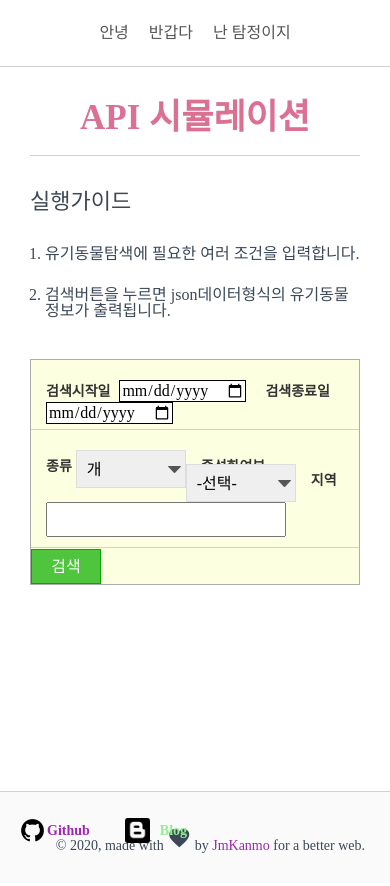
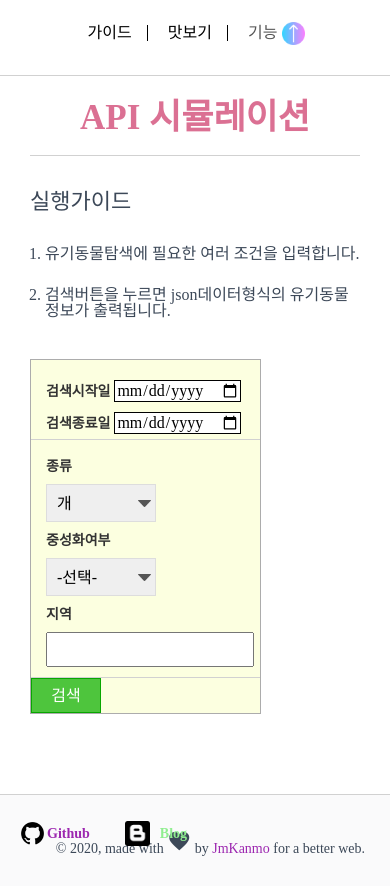
Before and after one commit to JmKanmo/PetService_Web, a Flask app: page /bp/execute in a window 390 px wide. Before the commit the page ends 853 px from the top, so only its background shows below. Run offline with Flask 2, Linux system fonts and the light colour scheme; some libraries are stand-ins or nearby versions.

Commit message:
반응형웹(수정 및 개선)

```diff
--- a/static/css/execution_template_style.css
+++ b/static/css/execution_template_style.css
@@ -53,9 +53,9 @@ ol {
 
 .search_form {
     position: relative;
-    padding-bottom: 36px;
+    padding-bottom: 35px;
     border: 1px solid #acacac;
-    margin: 0 auto;
+    width: 70%;
     background: rgba(245, 255, 149, 0.29);
 }
 
@@ -76,42 +76,33 @@ ol {
     font-size: 14px;
 }
 
-.search_form label {
-    padding-right: 5px;
-}
-
-.search_form .end_day {
-    margin-left: 15px;
-}
-
 .search_form .condition_form {
-    margin-top: 20px;
+    margin-top: 10px;
     padding: 0 0 10px 15px;
     border-bottom: 1px solid #d1d1d1;
 }
 
 .condition_form label {
     position: relative;
-    float: left;
     padding-right: 4px;
     top: 10px;
+    padding-bottom: 20px;
 }
 
 .condition_form .newtralization_label {
-    margin-left: 15px;
+    padding-bottom: 20px;
 }
 
 .condition_form .location_label {
-    margin-left: 15px;
+    padding-bottom: 20px;
 }
 
 .condition_form .location_input {
-    width: 240px;
     height: 35px;
+    display: block;
 }
 
 .search_form .kinds_box {
-    float: left;
     position: relative;
     width: 110px;
     height: 38px;
--- a/static/css/guide_template_style.css
+++ b/static/css/guide_template_style.css
@@ -26,7 +26,7 @@
 .api_list {
     font-weight: bold;
     list-style: disc;
-    padding: 35px 0 35px 100px;
+    margin-left: 15px;
 }
 
 .api_list .title {
@@ -55,6 +55,7 @@
 .json_description li .json_img {
     margin-top: 20px;
     border: 1px solid #d1d1d1;
+    width: 100%;
 }
 
 .ra_list {
--- a/static/css/main_template_style.css
+++ b/static/css/main_template_style.css
@@ -84,12 +84,8 @@
     display: none;
 }
 
-.menu_list li {
+.menu_list .menu_item {
     float: left;
-}
-
-.menu_list li:nth-child(n+2) {
-    margin-left: 80px;
 }
 
 .main-panel .myfooter {
@@ -159,12 +155,61 @@ screen and (max-height:991px) and(orientation:landscape) {
         border-left: none;
         border-right: none;
     }
+
+    .menu_list .menu_item a {
+        color: black;
+    }
+
+    .menu_list .menu_item:nth-child(-n+2) {
+        padding-right: 40px;
+        border-right: 1px solid black;
+    }
+
+    .menu_list .menu_item:nth-child(n+2) {
+        margin-left: 40px;
+    }
+
+    .menu_utilize a {
+        float: left;
+    }
+
+    .up_down_Btn {
+        float: right;
+        position: relative;
+        width: 25px;
+        height: 25px;
+        top: -3px;
+        left: 5px;
+        cursor: pointer;
+    }
+
+    .up_down_Btn img {
+        width: 90%;
+        height: 90%;
+    }
+
+    .Apiuse_list {
+        display: none;
+        padding: 10px;
+        background-color: #FFEB3B;
+        border: 1px solid #FF9800;
+    }
+
+    .utilize_list a {
+        color: #673AB7;
+        font-size: 16px;
+    }
 }
 
 @media screen and (max-width: 404px),
 screen and (max-height: 404px) and (orientation: landscape) {
 
-    .menu_list li:nth-child(n+2) {
+    .menu_list .menu_item:nth-child(n+2) {
         margin-left: 20px;
     }
+
+    .menu_list .menu_item:nth-child(-n+2) {
+        padding-right: 15px;
+        border-right: 1px solid black;
+    }
 }
--- a/static/js/main_template_script.js
+++ b/static/js/main_template_script.js
@@ -1,5 +1,4 @@
 var isOpen = false;
-
 
 function utilize_over() {
     if (document.getElementById("Apiuse_list").style.display == '') {
@@ -27,3 +26,34 @@ function utilize_out() {
         document.getElementById("Apiuse_list").style.display = '';
     }
 }
+
+
+var isOpen_s = false;
+
+
+function utilize_over_s() {
+    if (document.getElementById("Apiuse_list_s").style.display == '') {
+        isOpen_s = true;
+        document.getElementById("Apiuse_list_s").style.display = 'block';
+        $("#up_down_img_s").attr("src", "../static/images/down-arrow.png");
+    }
+}
+
+function up_down_func_s() {
+    if (document.getElementById("Apiuse_list_s").style.display == 'block') {
+        document.getElementById("Apiuse_list_s").style.display = '';
+        clicked_s = true;
+        isOpen_s = false;
+        $("#up_down_img_s").attr("src", "../static/images/up-arrow.png");
+    } else {
+        isOpen_s = true;
+        document.getElementById("Apiuse_list_s").style.display = 'block';
+        $("#up_down_img_s").attr("src", "../static/images/down-arrow.png");
+    }
+}
+
+function utilize_out_s() {
+    if (isOpen_s == false) {
+        document.getElementById("Apiuse_list_s").style.display = '';
+    }
+}
--- a/static/js/map_script.js
+++ b/static/js/map_script.js
@@ -264,7 +264,7 @@ function add_animal_list(animal_list) {
         li_list[i] = document.createElement('li');
         li_list[i].className = 'animal';
         li_list[i].style.cssFloat = "left";
-        li_list[i].style.width = '25%';
+        // li_list[i].style.width = '25%';
         li_list[i].style.height = '222.2px';
         li_list[i].style.maxHeight = '223px';
         li_list[i].style.overflowY = 'auto';
--- a/templates/execution_template.html
+++ b/templates/execution_template.html
@@ -28,13 +28,18 @@
 
         <form action="/bp/execute" class="search_form" method="POST">
             <div class="date_form">
+                <div style="margin-bottom: 10px;">
                     <label for="start_day" class="start_day">검색시작일</label>
                     <input type='date' id="start_day" name="start_day" placeholder=" YYYY-MM-DD" />
+                </div>
+                <div>
                     <label for="end_day" class="end_day">검색종료일</label>
                     <input type='date' id="end_day" name="end_day" placeholder=" YYYY-MM-DD" />
                 </div>
+            </div>
 
             <div class="condition_form clear_fix">
+                <div class="clear_fix">
                     <label style="display: block;" for="kinds">종류</label>
                     <div class="kinds_box">
                         <select class="kinds" name="animal_kinds" id="kinds">
@@ -43,7 +48,9 @@
                             <option value="429900">기타</option>
                         </select>
                     </div>
+                </div>
 
+                <div class="clear_fix">
                     <label class="newtralization_label" for="newtralization">중성화여부</label>
                     <div class="kinds_box">
                         <select class="kinds" id="newtralization" name="newtralization_kinds">
@@ -52,9 +59,12 @@
                             <option value="N">아니오</option>
                         </select>
                     </div>
+                </div>
 
+                <div class="clear_fix">
                     <label class="location_label" for="location">지역</label>
                     <input type="text" id="location" class="location_input" name="location">
+                </div>
             </div>
             <input class="search_btn" type="submit" value="검색" title="조건에 맞는 동물을 검색합니다.">
         </form>
--- a/templates/main_template.html
+++ b/templates/main_template.html
@@ -58,14 +58,14 @@
                     <li class="nav-item {% if nav_menu == 'guide' %}active{% endif%}">
                         <a class="nav-link" href="/bp/guide">
                             <i class="material-icons">help_outline</i>
-                            <p>API 설명</p>
+                            <p>가이드</p>
                         </a>
                     </li>
 
                     <li class="nav-item {% if nav_menu == 'execute' %}active{% endif%}">
                         <a class="nav-link" href="/bp/execute">
                             <i class="material-icons">play_arrow</i>
-                            <p>API 실행</p>
+                            <p>맛보기</p>
                         </a>
                     </li>
 
@@ -73,7 +73,7 @@
                         <a class="nav-link utilize" style="margin-right: 115px; padding-right: 0;"
                             onmouseover="utilize_over()" onmouseout="utilize_out()">
                             <i class="material-icons">mood</i>
-                            <p>API 활용</p>
+                            <p>기능</p>
                         </a>
 
                         <div class="up_down_Btn" onclick="up_down_func()" title="API활용메뉴가 표시됩니다.">
@@ -104,16 +104,39 @@
             <!-- Navbar -->
             <nav class="navbar navbar-expand-lg navbar-transparent navbar-absolute fixed-top menu_nav">
                 <ul class="menu_list clear_fix">
-                    <li class="menu_guide {% if nav_menu == 'guide' %}active{% endif%}">
-                        안녕
+                    <li class="menu_item {% if nav_menu == 'guide' %}active{% endif%}">
+                        <a href="/bp/guide">가이드</a>
                     </li>
 
-                    <li class="menu_run nav {% if nav_menu == 'execute' %}active{% endif%}">
-                        반갑다
+                    <li class="menu_item nav {% if nav_menu == 'execute' %}active{% endif%}">
+                        <a href="/bp/execute">맛보기</a>
                     </li>
 
-                    <li class="menu_utilize" style="position: relative;">
-                        난 탐정이지
+                    <li class="menu_item" style="position: relative;">
+                        <div class="clear_fix">
+                            <a onmouseover="utilize_over_s()" onmouseout="utilize_out_s()">
+                                기능
+                            </a>
+
+                            <div class="up_down_Btn" onclick="up_down_func_s()" title="API활용메뉴가 표시됩니다.">
+                                <img id="up_down_img_s" src="../static/images/up-arrow.png" alt="화살표버튼↑">
+                            </div>
+                        </div>
+
+                        <ul class="Apiuse_list" id="Apiuse_list_s">
+                            <li class="utilize_list {% if nav_menu == 'dashboard' %}active{% endif%}"
+                                style="margin-bottom: 10px;">
+                                <a href="/bp/dashboard">
+                                    유기동물 조회
+                                </a>
+                            </li>
+
+                            <li class="utilize_list {% if nav_menu == 'map' %}active{% endif%}">
+                                <a href="/bp/maps">
+                                    보호시설 검색
+                                </a>
+                            </li>
+                        </ul>
                     </li>
                 </ul>
             </nav>
```
Also changed, not shown: static/css/dashboard_style.css (+4 -18 lines), static/css/map_style.css (+57 -4 lines), templates/dashboard.html (+14 -2 lines). Lines whose indentation alone changed are shown as unchanged.
